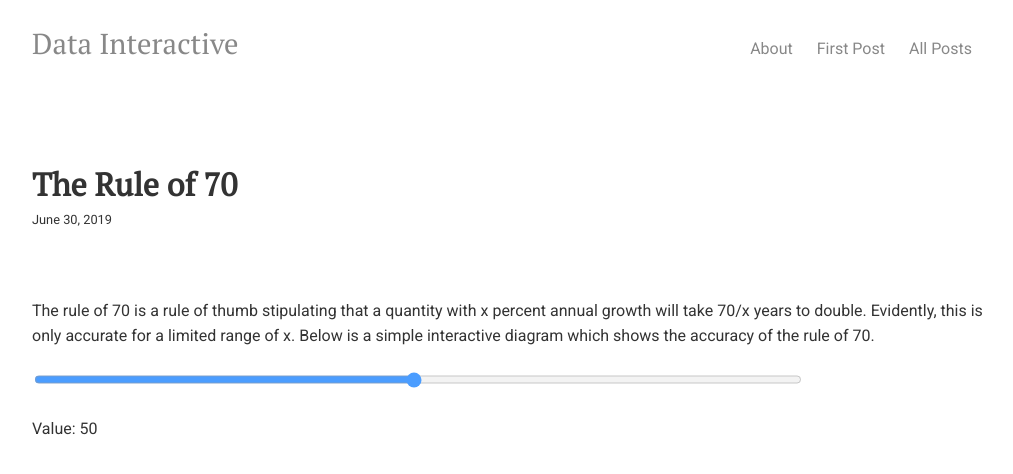
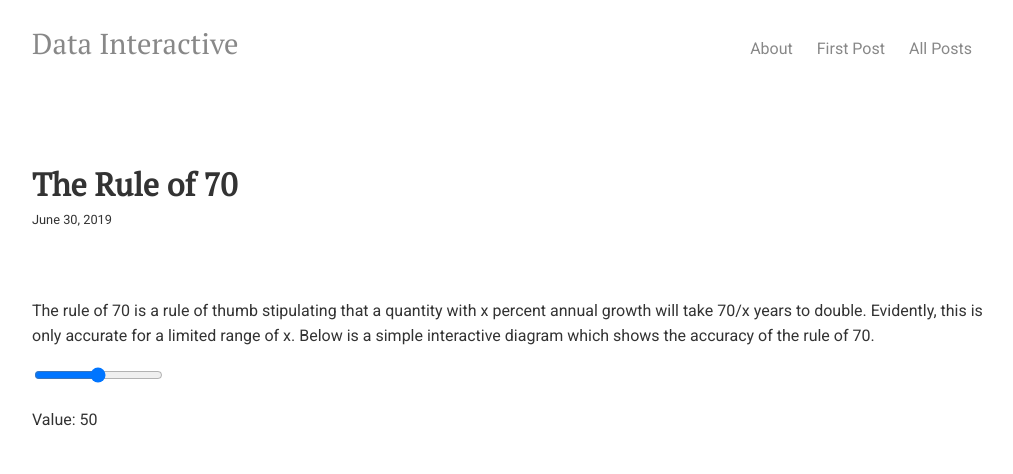
Before and after one commit to datainteractive/datainteractive.github.io, a Jekyll site: the page built from _posts/2019-06-30-the-rule-of-70.html, in a window 1280 px wide. Shown: the top 474 px of the page, without its empty margins (128-1141 px from the left). Built offline with Jekyll 4.4.1, drawn with Linux system fonts in a browser that asks for light colours.

Commit message:
Update 2019-06-30-the-rule-of-70.html

```diff
--- a/_posts/2019-06-30-the-rule-of-70.html
+++ b/_posts/2019-06-30-the-rule-of-70.html
@@ -3,35 +3,6 @@
 title: "The Rule of 70"
 date: 2019-06-30
 ---
-
-<style>
-
-  .slidercontainer {
-  margin: auto;
-  width: 100%;
-
-}
-/* The slider itself */
-.slider {
-  opacity: 0.7; /* Set transparency (for mouse-over effects on hover) */
-  width: 80%;
-  height: 25px; /* Specified height */
-}
-
-/* Mouse-over effects */
-.slider:hover {
-  opacity: 1; /* Fully shown on mouse-over */
-}
-
-.slider::-moz-range-thumb {
-  width: 25px; /* Set a specific slider handle width */
-  height: 25px; /* Slider handle height */
-  background: #4CAF50; /* Green background */
-  cursor: pointer; /* Cursor on hover */
-}
-
-
-</style>
 
 
 
```
